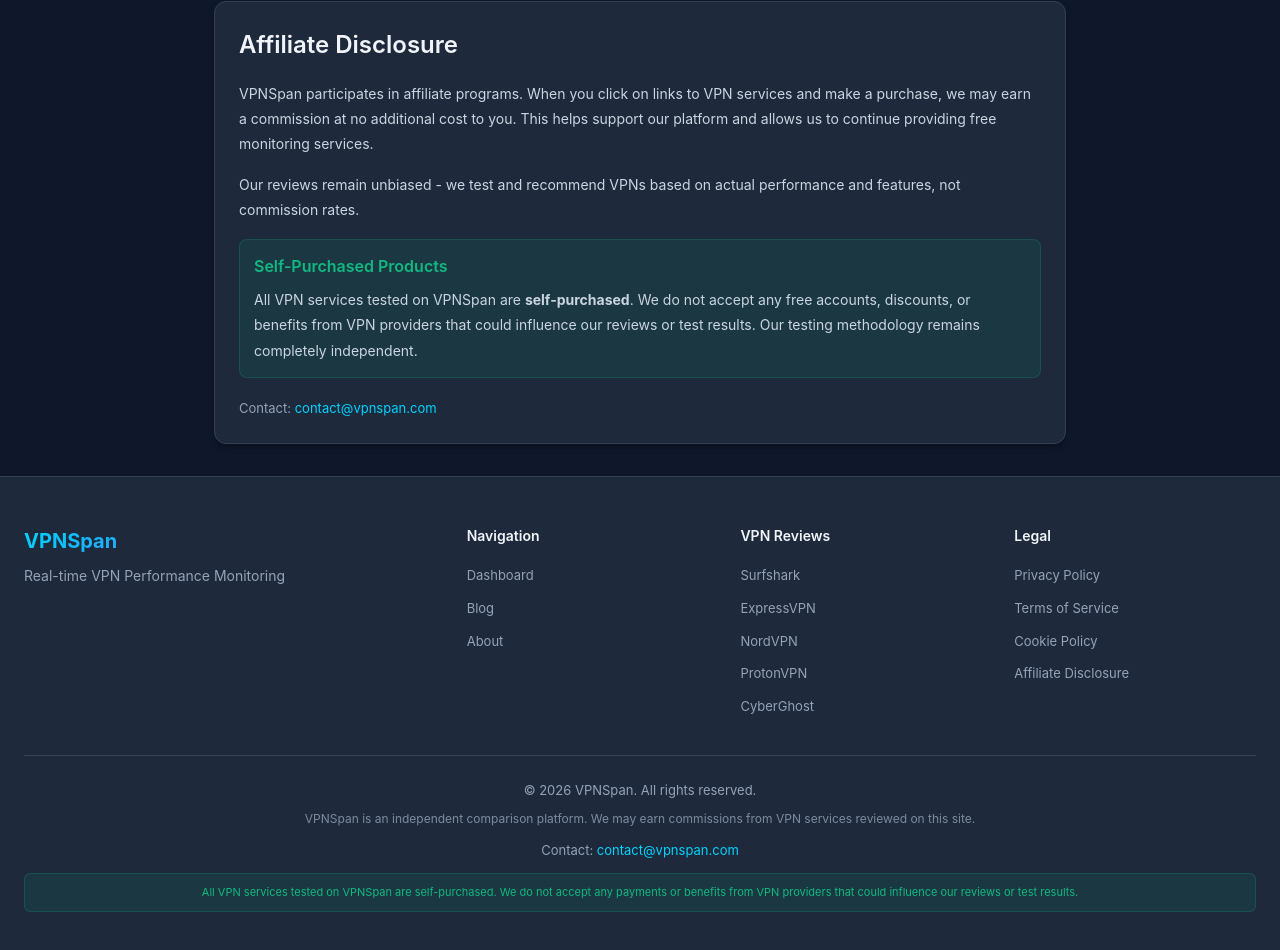
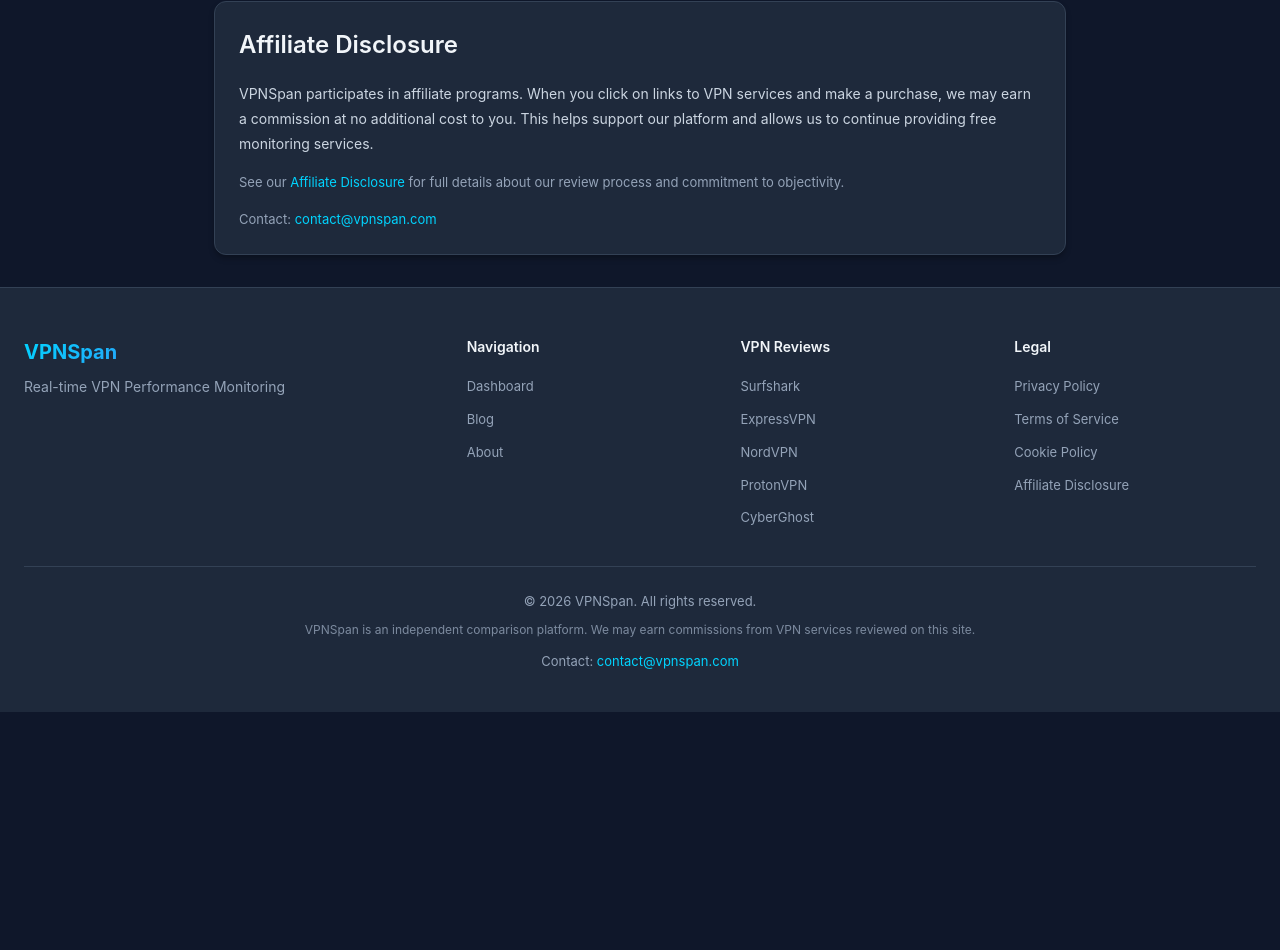
Before and after one commit to zoomview/newvpn, a React (Vite) app in the folder frontend/: page /about in a window 1280 px wide. Shown: the part 966-1916 px from the top of the page. After the commit the page ends 1678 px from the top, so only its background shows below. Built offline with nearby package versions, Linux system fonts and the light colour scheme.

Commit message:
Fix: Remove redundant self-purchase claim to avoid conflict with affiliate disclosure

```diff
--- a/frontend/src/App.jsx
+++ b/frontend/src/App.jsx
@@ -58,9 +58,6 @@
         <p className="footer-contact">
           Contact: <a href="mailto:contact@vpnspan.com">contact@vpnspan.com</a>
         </p>
-        <p className="footer-purchase">
-          All VPN services tested on VPNSpan are self-purchased. We do not accept any payments or benefits from VPN providers that could influence our reviews or test results.
-        </p>
       </div>
     </footer>
   )
--- a/frontend/src/pages/About.jsx
+++ b/frontend/src/pages/About.jsx
@@ -1,3 +1,4 @@
+import { Link } from 'react-router-dom'
 import { Shield, Zap, TrendingUp, Users } from 'lucide-react'
 
 function About() {
@@ -58,18 +59,10 @@
         <p style={{ color: 'var(--text-secondary)', lineHeight: '1.8', fontSize: '14px' }}>
           VPNSpan participates in affiliate programs. When you click on links to VPN services and make a purchase, we may earn a commission at no additional cost to you. This helps support our platform and allows us to continue providing free monitoring services.
         </p>
-        <p style={{ color: 'var(--text-secondary)', lineHeight: '1.8', fontSize: '14px', marginTop: '16px' }}>
-          Our reviews remain unbiased - we test and recommend VPNs based on actual performance and features, not commission rates.
+        <p style={{ color: 'var(--text-muted)', fontSize: '13px', marginTop: '16px' }}>
+          See our <Link to="/affiliate-disclosure" style={{ color: '#00D4FF' }}>Affiliate Disclosure</Link> for full details about our review process and commitment to objectivity.
         </p>
-        <div style={{ marginTop: '16px', padding: '14px', background: 'rgba(16, 185, 129, 0.1)', borderRadius: '8px', border: '1px solid rgba(16, 185, 129, 0.2)' }}>
-          <p style={{ color: '#10b981', fontWeight: '600', marginBottom: '8px' }}>
-            Self-Purchased Products
-          </p>
-          <p style={{ color: 'var(--text-secondary)', lineHeight: '1.8', fontSize: '14px' }}>
-            All VPN services tested on VPNSpan are <strong>self-purchased</strong>. We do not accept any free accounts, discounts, or benefits from VPN providers that could influence our reviews or test results. Our testing methodology remains completely independent.
-          </p>
-        </div>
-        <p style={{ color: 'var(--text-muted)', fontSize: '13px', marginTop: '20px' }}>
+        <p style={{ color: 'var(--text-muted)', fontSize: '13px', marginTop: '16px' }}>
           Contact: <a href="mailto:contact@vpnspan.com" style={{ color: '#00D4FF' }}>contact@vpnspan.com</a>
         </p>
       </div>
```
